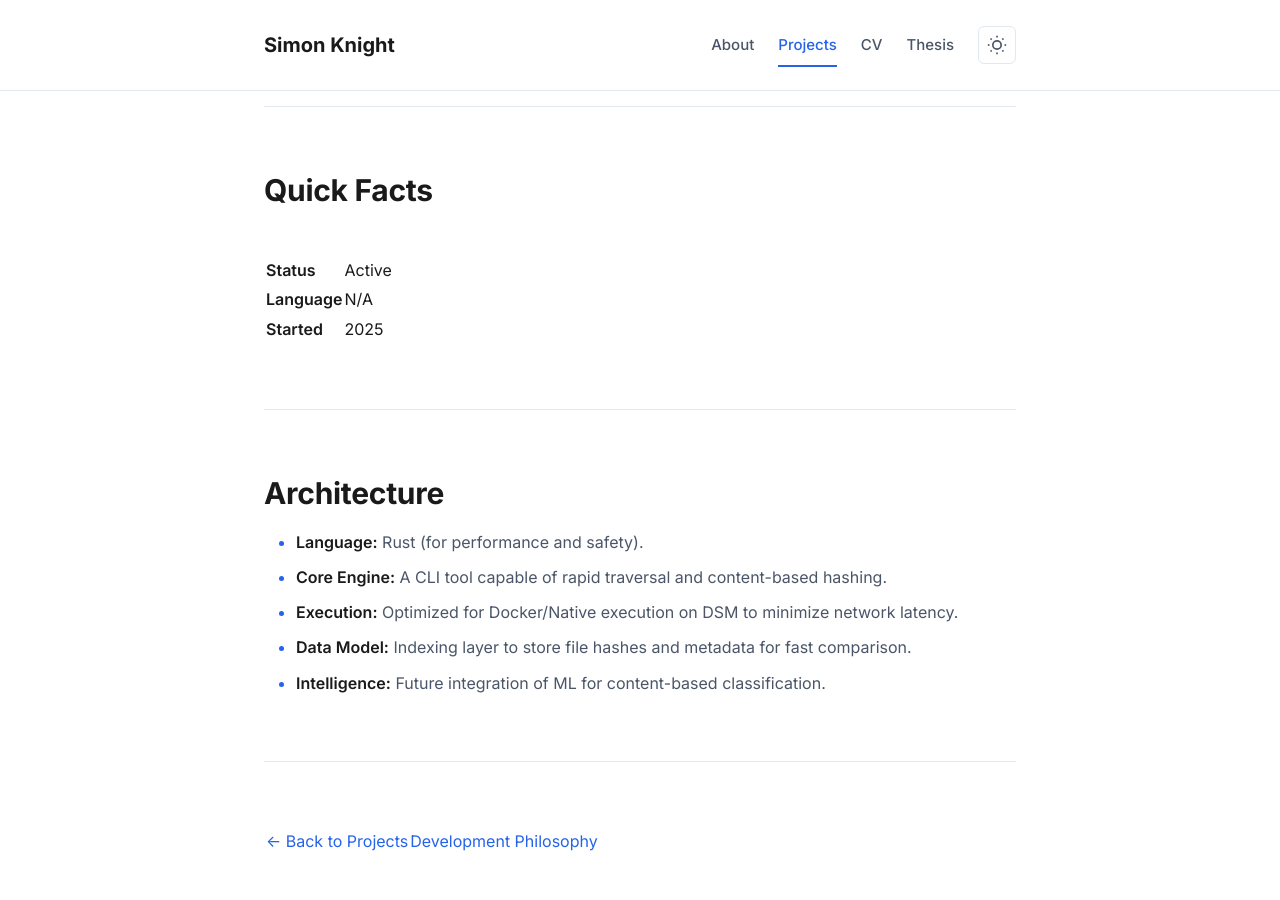
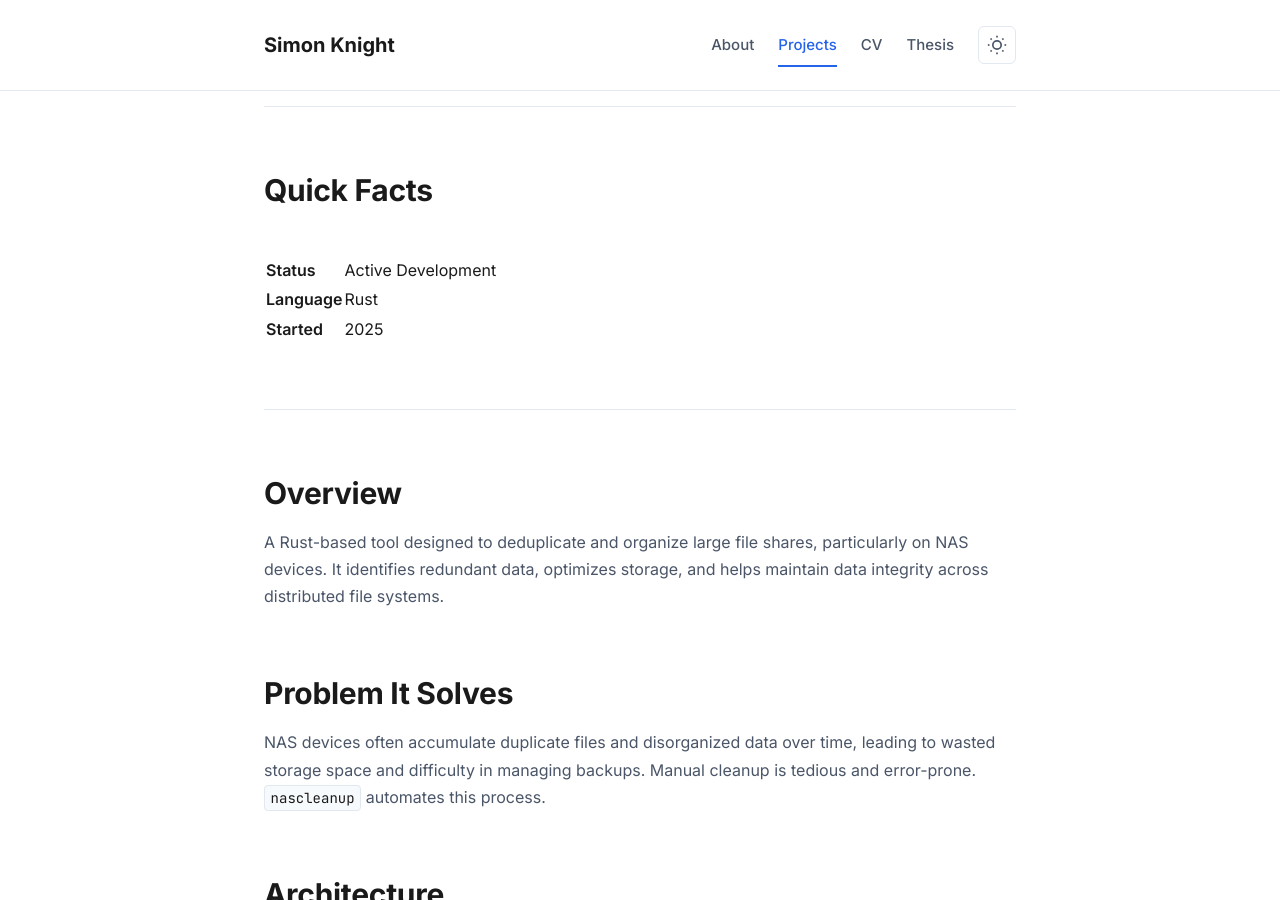
Before and after one commit to sk2/sk2.github.com, a Jekyll site: the page built from projects/nascleanup.md, in a window 1280 px wide and 900 px high, scrolled down 245 px. Built offline with Jekyll 4.4.1, drawn with Linux system fonts in a browser that asks for light colours; nearby versions of some CDN libraries; our own code applies the rules of GitHub Pages for plain Markdown files.

Commit message:
feat: restore detailed nascleanup project description
- Restore comprehensive project details for nascleanup from backup.
- Refine content to adhere to Strunk & White principles: conciseness, active voice, clarity.
- Populate 'Quick Facts' and expand 'Overview' and 'Problem It Solves' sections.
- Ensure consistent formatting and depth in generated project pages.

```diff
--- a/projects/nascleanup.md
+++ b/projects/nascleanup.md
@@ -14,11 +14,19 @@ layout: default
 
 | | |
 |---|---|
-| **Status** | Active |
-| **Language** | N/A |
+| **Status** | Active Development |
+| **Language** | Rust |
 | **Started** | 2025 |
 
 ---
+
+## Overview
+
+A Rust-based tool designed to deduplicate and organize large file shares, particularly on NAS devices. It identifies redundant data, optimizes storage, and helps maintain data integrity across distributed file systems.
+
+## Problem It Solves
+
+NAS devices often accumulate duplicate files and disorganized data over time, leading to wasted storage space and difficulty in managing backups. Manual cleanup is tedious and error-prone. `nascleanup` automates this process.
 
 ## Architecture
 
```
